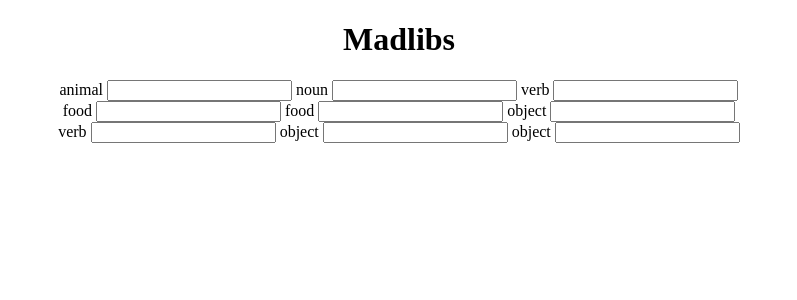
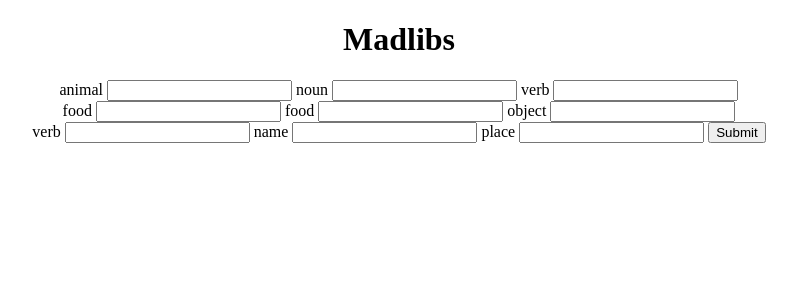
Before and after one commit to julz08/madlibs-fanny-juliana, a Flask app: page /madlib in a window 1280 px wide. Shown: the top 300 px of the page, without its empty margins (241-1038 px from the left). Run offline with Flask 3, Linux system fonts and the light colour scheme.

Commit message:
COMPLETEEEE

```diff
--- a/app.py
+++ b/app.py
@@ -9,10 +9,19 @@ def fill_in_blank():
     return render_template("madlib.html", url=url_for('complete'))
 
 @app.route('/complete', methods=['GET', 'POST'])
-def compl():
+def complete():
     if request.method == "POST":
         animal = request.form['animal']
-    return render_template("complete.html", animal=animal, adjective=adjective, verb1=verb1, food1=food1, food2=food2, object=object, verb2=verb2, name=name, place=place),
+        adjective = request.form['adjective']
+        verb1 = request.form['verb1']
+        food1 = request.form['food1']
+        food2 = request.form['food2']
+        object = request.form['object']
+        verb2 = request.form['verb2']
+        name = request.form['name']
+        place = request.form['place']
+        return render_template("complete.html", animal=animal, adjective=adjective, verb1=verb1, food1=food1, food2=food2, object=object, verb2=verb2, name=name, place=place)
+    return 'Error!'
 
 if __name__ == '__main__':
     app.run(host='0.0.0.0', port=80, debug=True)
--- a/templates/madlib.html
+++ b/templates/madlib.html
@@ -27,10 +27,11 @@
         <input type="text" name="object"> <br>
         <label for="verb2">verb</label>
         <input type="text" name="verb2">
-        <label for="name">object</label>
+        <label for="name">name</label>
         <input type="text" name="name">
-        <label for="place">object</label>
+        <label for="place">place</label>
         <input type="text" name="place">
+        <input type="submit" value="Submit">
     </form>
 
     </div>
```
